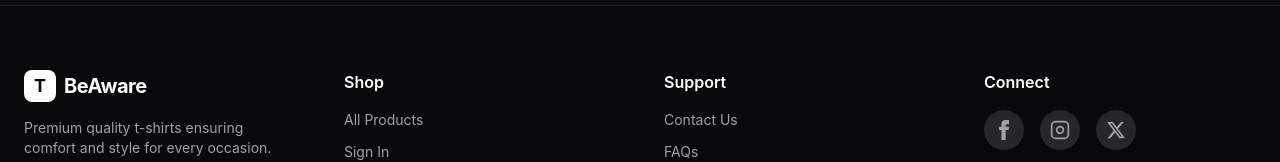
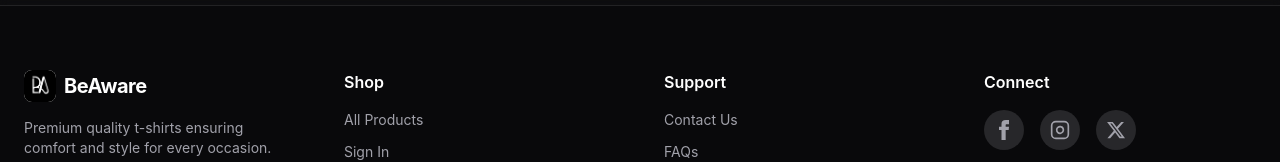
Before and after one commit to nick211908/tshirt-repo, a React (Create React App) app: page / in a window 1280 px wide. Shown: the part 1649-1811 px from the top of the page. Built offline with nearby package versions, Linux system fonts and the light colour scheme; no server answers; the database is empty.

Commit message:
Switched to INR

```diff
--- a/src/components/Footer.tsx
+++ b/src/components/Footer.tsx
@@ -11,7 +11,8 @@ function Footer() {
           <div>
             <div className="flex items-center gap-2 mb-4">
               <div className="flex h-8 w-8 items-center justify-center rounded-lg bg-white text-zinc-950">
-                <span className="text-lg font-bold">T</span>
+                <span className="text-lg font-bold">
+            <img src="/images/logo.jpeg" alt="BeAware Logo" className="h-8 w-8 rounded-lg object-cover" /></span>
               </div>
               <h3 className="text-xl font-bold tracking-tight text-white">BeAware</h3>
             </div>
--- a/src/pages/CheckoutPage.tsx
+++ b/src/pages/CheckoutPage.tsx
@@ -53,7 +53,7 @@ function CheckoutPage() {
           items: items,
           total_amount: totalAmount,
           status: 'PAID', // Immediately mark as paid for this flow
-          currency: 'USD',
+          currency: 'INR',
           payment_id: response.razorpay_payment_id
         };
 
```
